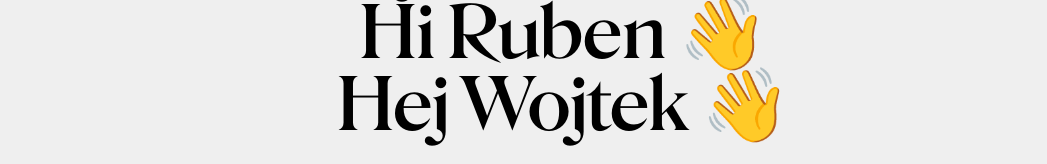
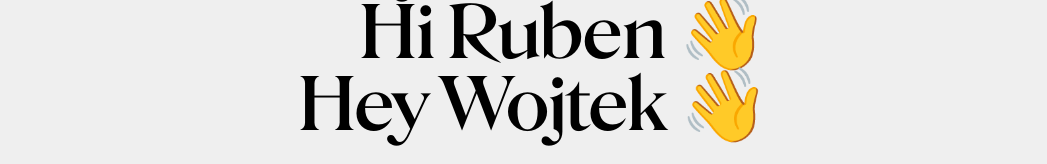
Before and after one commit to gracjaan/PersonalWebsite, a React (Vite) app: page /#/blankstudio in a window 1280 px wide. Shown: the part 266-430 px from the top of the page, without its empty margins (116-1163 px from the left). Built offline with nearby package versions, Linux system fonts and the light colour scheme; the HTML template or start-up script is replaced by a standard one.

Commit message:
Minor change with animation

```diff
--- a/src/pages/temp/BlankStudio.jsx
+++ b/src/pages/temp/BlankStudio.jsx
@@ -94,11 +94,11 @@ const BlankStudio = () => {
                         <motion.h1
                             variants={{
                                 start: {
-                                    x: 50,
-                                    rotate: -30
+                                    x: 0,
+                                    rotate: 30
                                 },
                                 end: {
-                                    x: 0,
+                                    x: 50,
                                     rotate: 0
                                 }
                             }}
@@ -112,9 +112,9 @@ const BlankStudio = () => {
                                 stiffness: 70,
                                 duration: 2
                             }}
-                            className="ml-20 whitespace-nowrap font-[Roslindale] text-black text-[3rem] font-medium sm:text-[4.5rem]"
+                            className="mr-20 whitespace-nowrap font-[Roslindale] text-[3rem] font-medium text-black sm:text-[4.5rem]"
                         >
-                            Hej Wojtek 👋
+                            Hey Wojtek 👋
                         </motion.h1>
                     </div>
                     <div className="relative flex flex-col items-center justify-center">
```
